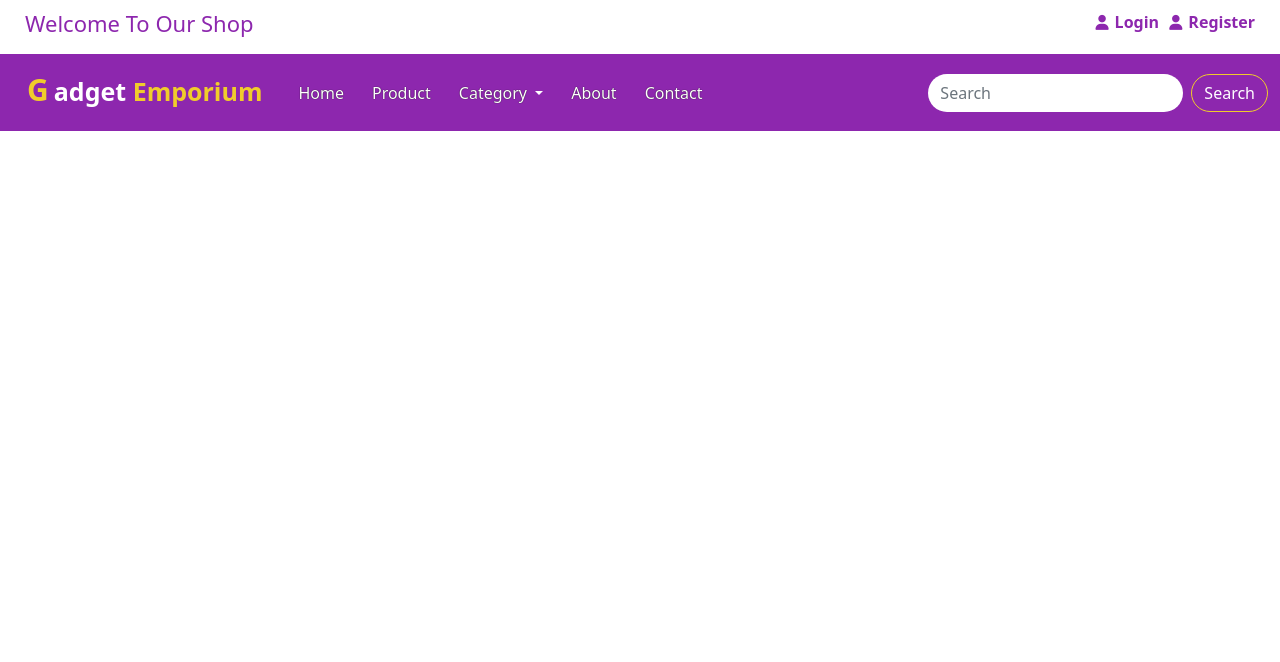
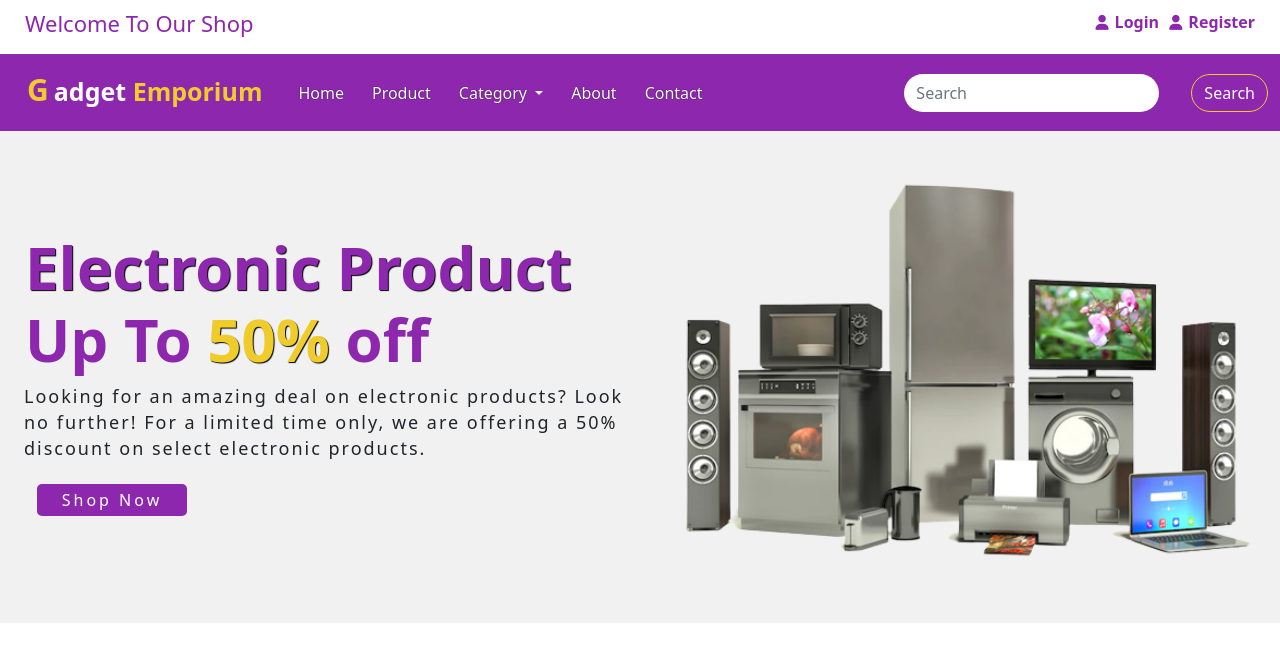
Before and after one commit to shuvonkor/Gadget_Emporium, a plain HTML site: page index.html in a window 1280 px wide. Drawn offline with nearby package versions, Linux system fonts and the light colour scheme.

Commit message:
home content update

```diff
--- a/css/stylee.css
+++ b/css/stylee.css
@@ -100,3 +100,73 @@ sub color: #f0cc2b; */
     color: #171616;
 }
 /* Navbar  */
+
+/* home  */
+#home{
+    align-items: center;
+    justify-content: center;
+    background-color: #a9a9a92b;
+    z-index: 0;
+}
+#home .content{
+   margin: auto;
+}
+#home .content h1{
+    color: #8D27AE;
+    font-weight: bold;
+    margin-left: 25px;
+    font-size: 60px;
+    text-shadow:  -1px 1px 1x rgb(0, 0, 0);
+}
+#home .content h1 span{
+    display: block;
+    color: #8D27AE;
+    text-shadow: 1px 1px 1px rgb(0, 0, 0);
+}
+.content #span2{
+    color: #f0cc2b !important;
+    display: inline !important;
+}
+.content p{
+    font-size: 18px;
+    letter-spacing: 2px;
+    line-height: 26px;
+}
+.content p, .btn{
+    margin-left: 24px;
+}
+.btn button{
+    width: 150px;
+    height: 32px;
+    letter-spacing: 3px;
+    background-color: #8D27AE;
+    color: #fff;
+    border-radius: 5px;
+    border: none;
+    transition: 0.5s ease;
+    cursor: pointer;
+}
+.btn button:hover{
+    background-color: #f0cc2b;
+    color: rgb(0, 0, 0);
+    border: none;
+}
+
+#home .img img{
+    margin-top: 20px;
+    width: 100%;
+}
+
+@media only screen and (max-width: 575px) {
+
+    #home .content h1{
+        font-size: 40px;
+    }
+}
+@media only screen and (max-width: 992px) {
+
+    #home .content h1{
+        font-size: 45px;
+    }
+}
+/* home  */
--- a/index.html
+++ b/index.html
@@ -83,6 +83,27 @@
     </nav>
     <!-- Navbar  -->
 
+
+    <!-- Home content  -->
+    <section id="home">
+            <div class="fluid row">
+                <div class="col-sm-12 col-md-6 content">
+                    <h1><span>Electronic Product</span> Up To <span id="span2">50%</span> off</h1>
+                    <p>Looking for an amazing deal on electronic products? Look no further! For a limited time only, we are offering a 50%
+                    discount on select electronic products.</p>
+                    <div class="btn"><button>Shop Now</button></div>
+                </div>
+                <div class="col-sm-12 col-md-6 img">
+                    <img src="./images/background.png" alt="" class="img-fluid">
+                </div>
+            </div>
+    </section>
+    <!-- Home content  -->
+
+    <!-- product cards  -->
+
+    <!-- product cards  -->
+
     <script src="/js/script.js"></script>
     <!-- Bootstrap JS -->
     <script src="https://cdn.jsdelivr.net/npm/bootstrap@5.0.2/dist/js/bootstrap.bundle.min.js"
```
